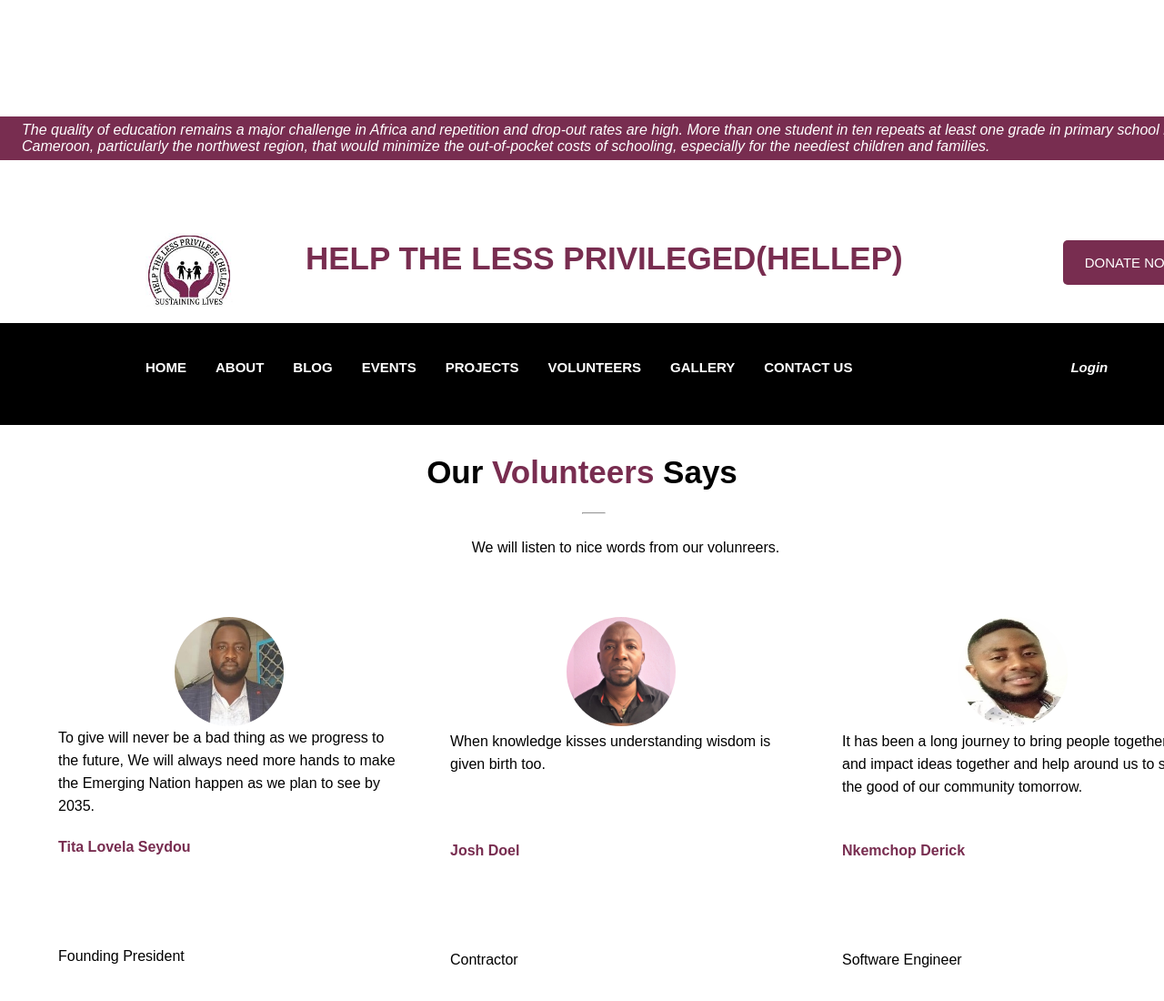
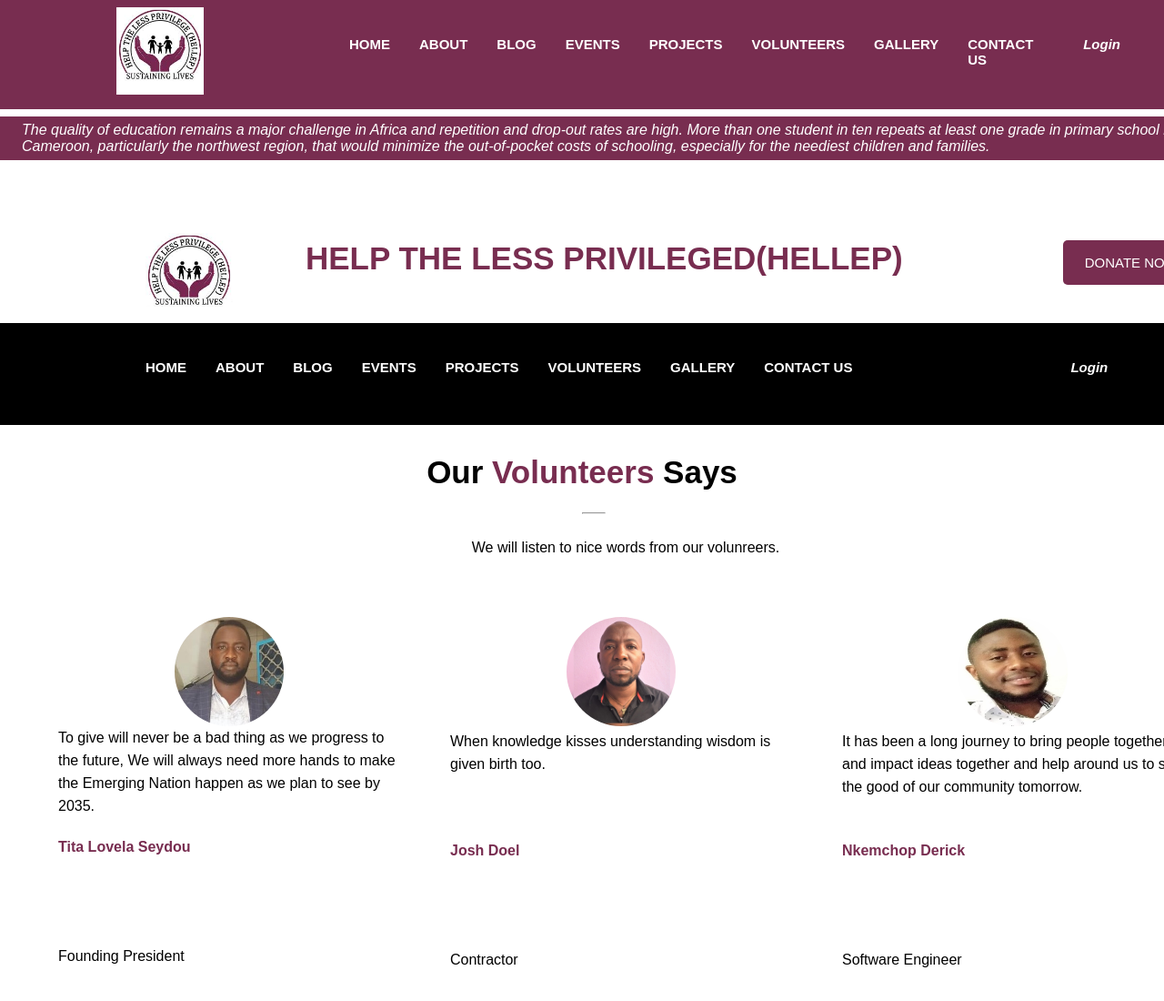
Before and after one commit to tiwavaldese/project-test, a plain HTML site: page volunteers.html in a window 1280 px wide. Shown: the top 1100 px of the page at 91% size. Drawn offline with Linux system fonts and the light colour scheme.

Commit message:
volunteers.html

```diff
--- a/volunteers.html
+++ b/volunteers.html
@@ -20,20 +20,38 @@
         </div>
 
         <div>
-            <nav class="nav-link">
-             <ul >
-                 <li><a  href="#home" target="_blank|_top"></a>HOME</li>
-                 <li><a  href="#about" target="_blank"></a>ABOUT</li>
-                 <li><a href="#blog" target="_blank"></a>BLOG</li>
-                 <li><a  href="#events" target="_blank"></a>EVENTS</li>
-                 <li><a href="#projects" target="_blank"></a>PROJECTS</li>
-                 <li><a  href="#volunteers" target="_blank"></a>VOLUNTEERS</li>
-                 <li><a  href="#gallery" target="_blank"></a>GALLERY</li>
-                 <li><a  href="#contact" target="_blank"></a>CONTACT US</li>
-                 <li><a  href="#login" target="_blank"></a><em class="italic">Login</em></li>
-             </ul>
-            </nav>
-         </div>
+
+            <nav id="nav-bar"><img class="img_1" src="img/logo.jpg" alt="LoGo" >
+                <ul >
+                    <li><a  href="index.html">HOME</a></li>
+                    <li><a href="about.html">ABOUT</a></li>
+                    <li><a href="blog.html">BLOG</a></li>
+                    <li><a  href="event.html">EVENTS</a></li>
+                    <li><a href="projects.html">PROJECTS</a></li>
+                    <li><a  href="volunteers.html">VOLUNTEERS</a></li>
+                    <li><a  href="gallery.html">GALLERY</a></li>
+                    <li><a  href="contact.html">CONTACT US</a></li>
+                    <li><a  href="login.html"><em>Login</em></a></li>
+
+                </ul>
+               </nav>
+            </div>
+
+            <div>
+                <nav class="nav-link">
+                 <ul >
+                     <li><a  href="index.html">HOME</a></li>
+                     <li><a  href="about.html">ABOUT</a></li>
+                     <li><a href="blog.html">BLOG</a></li>
+                     <li><a  href="event.html">EVENTS</a></li>
+                     <li><a href="projects.html">PROJECTS</a></li>
+                     <li><a  href="volunteers.html">VOLUNTEERS</a></li>
+                     <li><a  href="gallery.html">GALLERY</a></li>
+                     <li><a  href="contact.html">CONTACT US</a></li>
+                     <li><a  href="login.html"><em class="italic">Login</em></a></li>
+                 </ul>
+             </nav>
+          </div>
 
 
     <section class="container">
```
